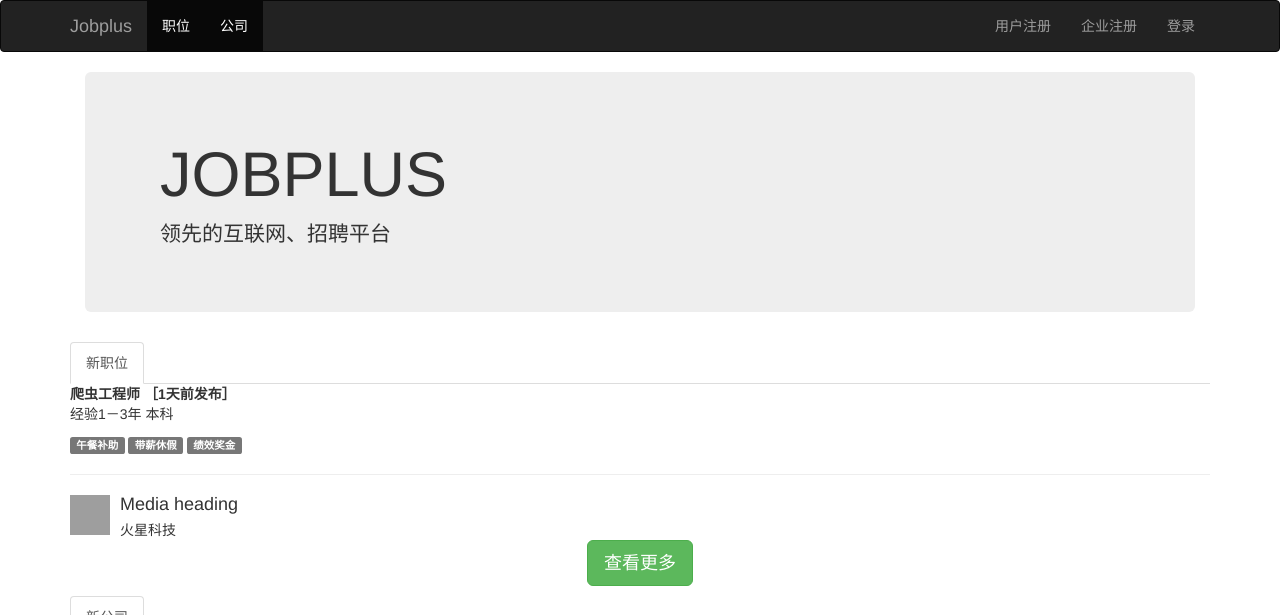
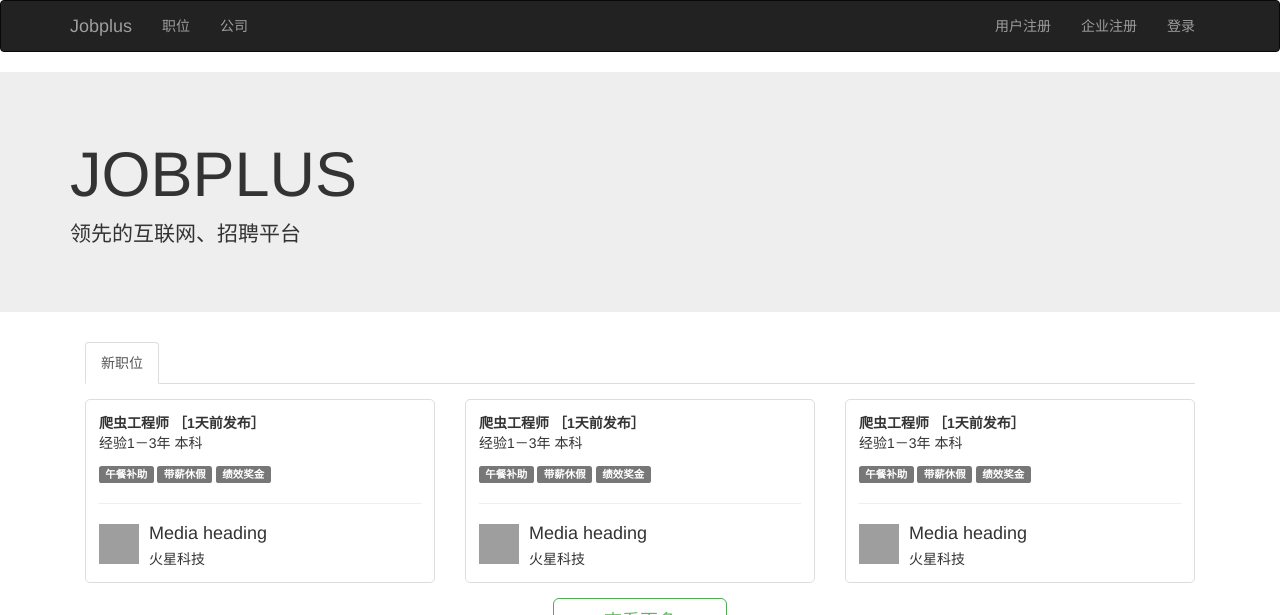
Before and after one commit to LouPlus/jobplus7-15, a Flask app: page / in a window 1280 px wide. Shown: the top 615 px of the page. Run offline with Flask 2, Linux system fonts and the light colour scheme; parts of the project's set-up code (start-up, migrations or seed data) failed here and were passed over; some libraries are stand-ins or nearby versions; grey boxes are pictures that could not be loaded.

Commit message:
美化页面 (#46)
* edit login file

* company.profile

* edit base.html and index.html and main.css

* edit base.html

* fix some error

```diff
--- a/jobplus/static/main.css
+++ b/jobplus/static/main.css
@@ -2,3 +2,41 @@
     width: 400px;
     margin: 0 auto;
 }
+.containter{
+    width:1170px;
+}
+.newest-job-list,
+.newest-company-list{
+    margin-top: 15px;
+}
+.job-box{
+    padding: 13px;
+    border:solid 1px #ddd;
+    border-radius:5px;
+    margin-bottom:15px;
+}
+
+.company-item{
+    text-align:center;
+}
+
+.position-number{
+    border-top:3px solid #eee;
+}
+
+.footer{
+    border-top:1px solid #eee;
+    padding:16px 0 24px;
+    margin-top: 15px;
+    color:#999;
+    font-size:14px;
+}
+
+.list-title{
+    margin: 0 15px;
+}
+.list-more-btn{
+    padding:10px 50px;
+    color:#5cb85c;
+    background:#fff;
+}
--- a/jobplus/templates/base.html
+++ b/jobplus/templates/base.html
@@ -45,8 +45,8 @@
 
                  <!--导航栏（左)-->
                 <ul class="nav navbar-nav">
-                    <li class='active'><a href="#">职位<span class='sr-only'>(current)</span></a></li>
-                    <li class="active"><a href="#">公司<span class='sr-only'>(current)</span></a></li>
+                    <li class="{% if active == 'job' %}active{% endif %}"><a href="#">职位<span class='sr-only'>(current)</span></a></li>
+                    <li class="{% if active == 'company' %}active{% endif%}"><a href="#">公司<span class='sr-only'>(current)</span></a></li>
                     <!--如果用户通过认证（authenticated）且是管理者，显示连接 -->
                     {% if current_user.is_authenticated and current_user.admin  %}
                     <li><a href="#">控制台</a></li>
@@ -88,13 +88,14 @@
             {% endfor %}
             {% endif %}
         {% endwith %}
-
+        </div>
 
         <!--头部，流体（fluid）容器（container）-->
-        <div class='container-fluid header'>
+        <div class='header'>
             {% block head %}{% endblock %}
         </div>
 
+        <div class='container' >
         <!--身体-->
         {% block body%}{% endblock %}
 
--- a/jobplus/templates/index.html
+++ b/jobplus/templates/index.html
@@ -19,8 +19,9 @@
 </ul>
 <!--职位信息-->
 <div class='newest-job-list'>
-    <div class-'col-sm-6 col-md-4'>
-        <div class'job-box'>
+    {% for i in range(3) %}
+    <div class='col-sm-6 col-md-4'>
+        <div class='job-box'>
             <div class='caption'>
                 <b>爬虫工程师 ［1天前发布］</b>
                 <p>经验1－3年 本科</p>
@@ -46,6 +47,7 @@
            </div><!--media-->
         </div><!--job-box-->
     </div><!--col-sn-6 col-md-4-->
+    {% endfor %}
 </div><!--newest-job-list-->
 
 <p class='list-more text-center'>
@@ -66,9 +68,10 @@
                 <h3>火星科技</h3>
                 <p>移动互联网 不需要融资</p>
             </div>
+            <div class='position-number'>
+                <p>在招职位：3</p>
+            </div>
         </div><!--thumbnail-->
-        <hr>
-        <p>在招职位：3</p>
     </div><!--col-sm-6 col-md-3 company-item-->
 </div><!--newest-company-list-->
 {% endfor %}
```
